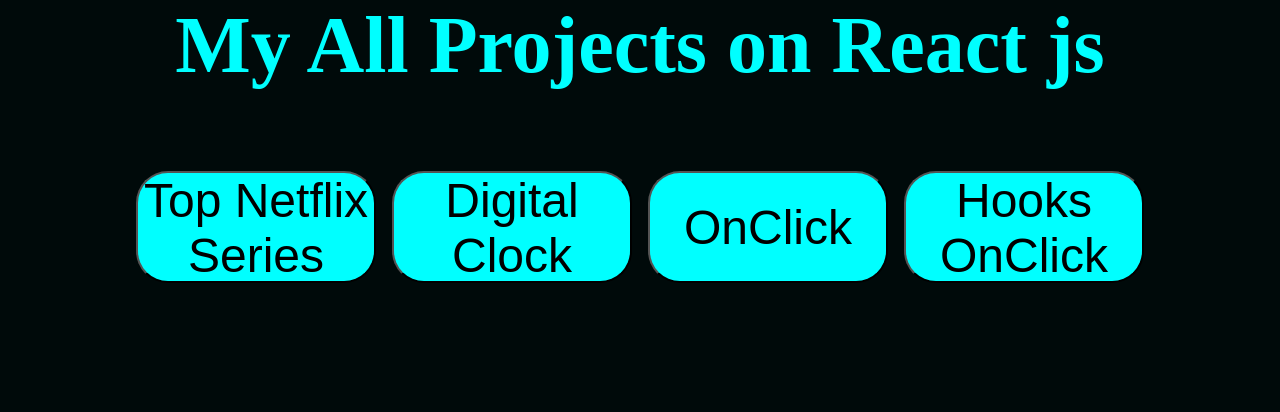
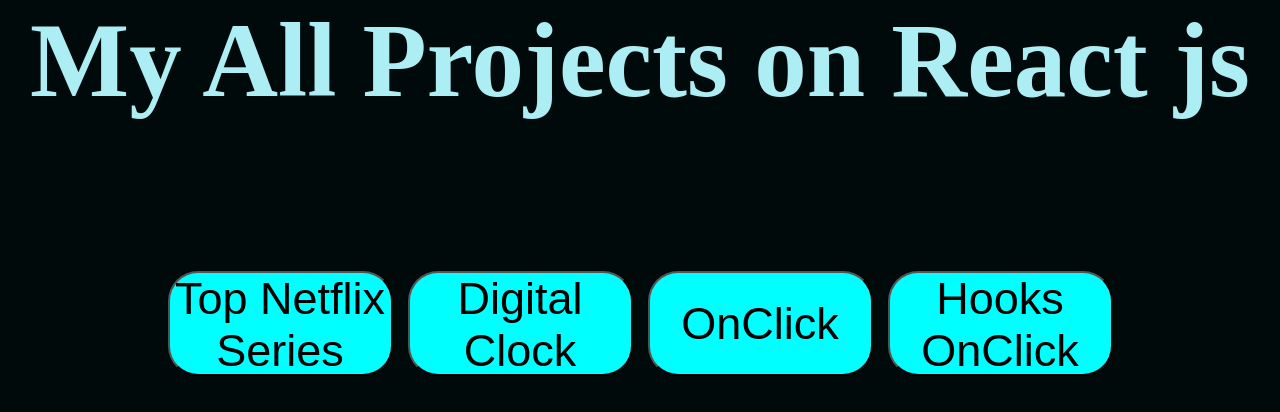
Before and after one commit to muhammadsaad91/test, a React (Create React App) app: page / in a window 1280 px wide. Shown: the top 412 px of the page. Built offline with nearby package versions, Linux system fonts and the light colour scheme.

Commit message:
css update

```diff
--- a/src/index.css
+++ b/src/index.css
@@ -4,10 +4,13 @@
 box-sizing: border-box;
 background-color: rgb(0, 10, 10);
 }
+html{
+  font-size: 15px;
+}
 h1{
-  font-size: 5rem;
+  font-size: 7rem;
 text-align: center;
-color: aqua;
+color: rgb(172, 238, 243);
 }
 /* .cards{
   /* display: flex;
@@ -17,7 +20,7 @@
 } */
 .card{
   gap: 1rem;
-  margin: 5rem;
+  margin-top: 10rem;
   justify-content: center;
   /* align-items: center; */
   display: flex;
```
